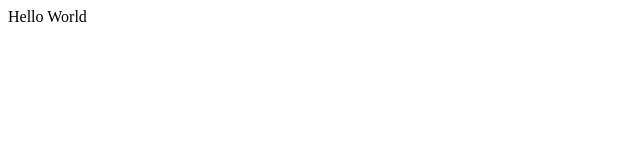
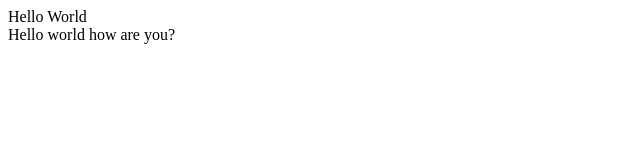
Before and after one commit to onyxblue8891/git-exercise-3, a plain HTML site: page index.html in a window 1280 px wide. Shown: the whole page, without its empty margins (0-640 px from the left). Drawn offline with Linux system fonts and the light colour scheme.

Commit message:
new feature

```diff
--- a/index.html
+++ b/index.html
@@ -8,5 +8,8 @@
 </head>
 <body>
     Hello World
+    <div>
+        Hello world how are you?
+    </div>
 </body>
 </html>
```
Also changed, not shown: 2.txt, 4.txt (added).
